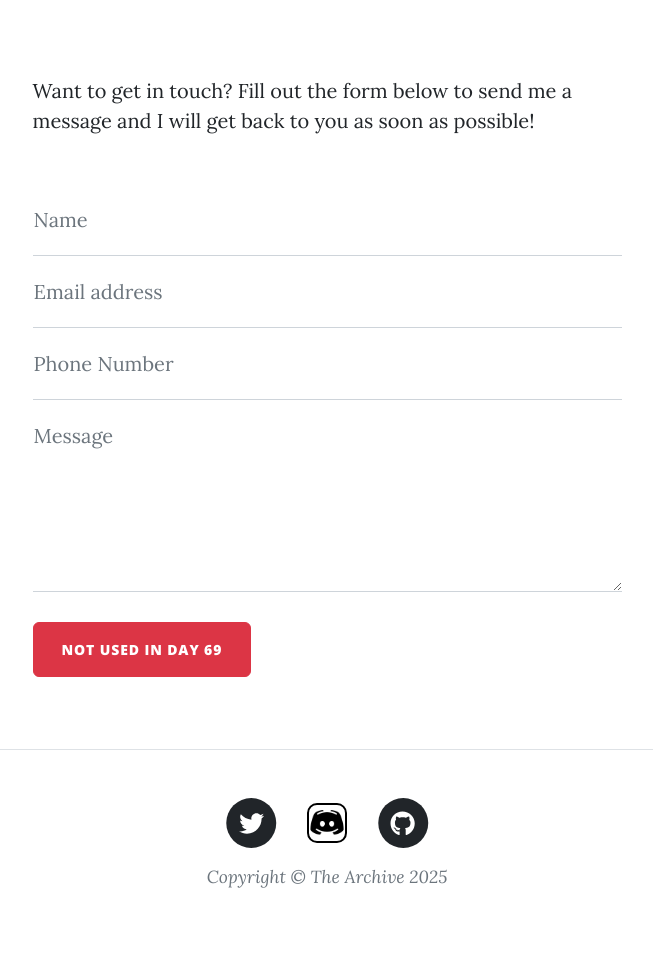
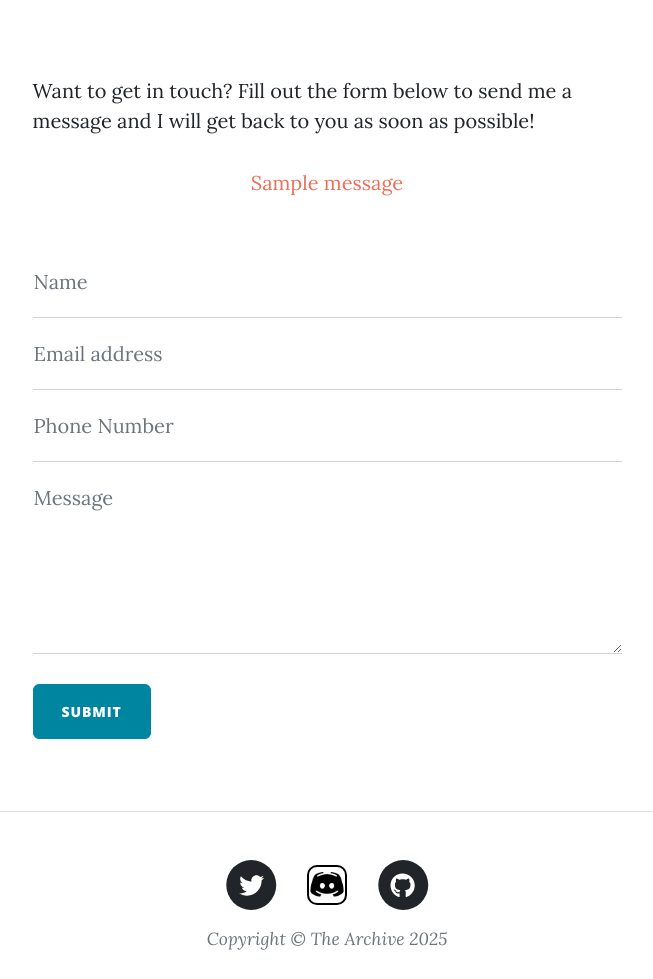
Before and after one commit to GenialSmileAdam/The-Archive-Blog, a Flask app: page /contact in a window 1280 px wide. Shown: the part 536-1515 px from the top of the page, without its empty margins (313-966 px from the left). Before the commit the page ends 1424 px from the top, so only its background shows below. Run offline with Flask 3, Linux system fonts and the light colour scheme; tables that the repository leaves empty hold one stand-in row (values such as "Sample post"); one stand-in notice (Sample message) is shown; some libraries are stand-ins or nearby versions.

Commit message:
Fix Contact me

```diff
--- a/app.py
+++ b/app.py
@@ -16,9 +16,13 @@ from forms import CreatePostForm, RegisterForm, LoginForm, CommentForm
 import os
 from dotenv import load_dotenv
 from flask_wtf.csrf import CSRFProtect
+from email.message import EmailMessage
+import smtplib
 
 
 load_dotenv()
+
+
 
 
 app = Flask(__name__)
@@ -71,6 +75,23 @@ def strip_invalid_html(content):
 
     return cleaned
 
+# Email functionality
+TO_EMAIL = os.getenv('TO_EMAIL')
+MY_EMAIL = os.getenv('MY_EMAIL')
+MY_PASSWORD = os.getenv('MY_PASSWORD')
+
+def send_email(body):
+
+
+    message = EmailMessage()
+    message.set_payload(body, 'utf-8')
+    message.add_header('Subject', 'A Letter from the Archive')
+    message.add_header('To', TO_EMAIL)
+
+    with smtplib.SMTP('smtp.gmail.com', port=587) as connection:
+        connection.starttls()
+        connection.login(user=MY_EMAIL, password=MY_PASSWORD)
+        connection.send_message(msg=message, )
 
 # User table
 class User(UserMixin, db.Model):
@@ -308,8 +329,21 @@ def about():
     return render_template("about.html")
 
 
-@app.route("/contact")
+@app.route("/contact", methods=['POST','GET'])
 def contact():
+    if request.method == 'POST':
+        data = request.form
+        name = data['name']
+        email = data['email']
+        phone= data['phone']
+        message = data['message']
+        send_email(f"Name: {name}\n"
+                   f"Email: {email}\n"
+                   f"Phone No : {phone}\n"
+                   f"Message: {message}")
+
+        flash('Successfully sent your message')
+
     return render_template("contact.html")
 
 if __name__ == "__main__":
--- a/templates/contact.html
+++ b/templates/contact.html
@@ -21,6 +21,7 @@
   </div>
 </header>
 <!-- Main Content-->
+
 <main class="mb-4">
   <div class="container px-4 px-lg-5">
     <div class="row gx-4 gx-lg-5 justify-content-center">
@@ -29,6 +30,13 @@
           Want to get in touch? Fill out the form below to send me a message and
           I will get back to you as soon as possible!
         </p>
+             {% with messages = get_flashed_messages() %}
+            {% if messages %}
+            {% for message in messages %}
+            <p class="flash">{{ message }}</p>
+            {% endfor %}
+            {% endif %}
+            {% endwith %}
         <div class="my-5">
           <!-- * * * * * * * * * * * * * * *-->
           <!-- * * Simplified SB Contact Form for the Tutorial* *-->
@@ -38,6 +46,7 @@
             action="{{ url_for('contact') }}"
             method="post"
           >
+                <input type="hidden" name="csrf_token" value="{{ csrf_token() }}"/>
             <div class="form-floating">
               <input
                 class="form-control"
@@ -83,12 +92,12 @@
               <label for="message">Message</label>
             </div>
             <br />
-            <button
-              class="btn btn-danger text-uppercase"
+             <button
+              class="btn btn-primary text-uppercase"
               id="submitButton"
               type="submit"
             >
-              NOT USED in Day 69
+              Submit
             </button>
           </form>
         </div>
```
